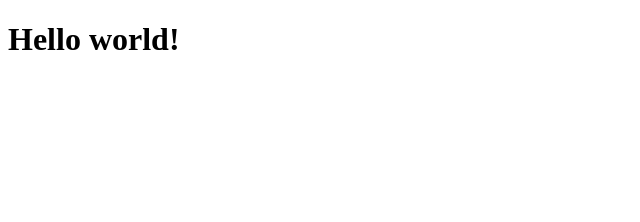
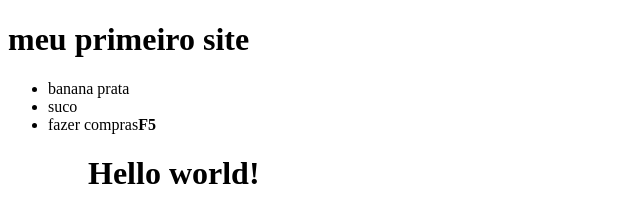
Before and after one commit to barb240123547/hello-web, a plain HTML site: page index.html in a window 1280 px wide. Shown: the whole page, without its empty margins (0-640 px from the left). Drawn offline with Linux system fonts and the light colour scheme.

Commit message:
modificaçoes

```diff
--- a/index.html
+++ b/index.html
@@ -4,6 +4,18 @@
   <title> barbara</title>
  </head>
  <body>
+     <!--qualquer coisa-->
+  <h1>meu primeiro site</h1>
+
+  <ul>
+   <li>banana prata</li>
+   <li>suco</li>
+   <li>fazer compras<strong>F5</strong></li>
+  <ul>
+
+  </body>
+ </html>
+
   <h1>Hello world! </h1>
  </body>
 </html>
```
